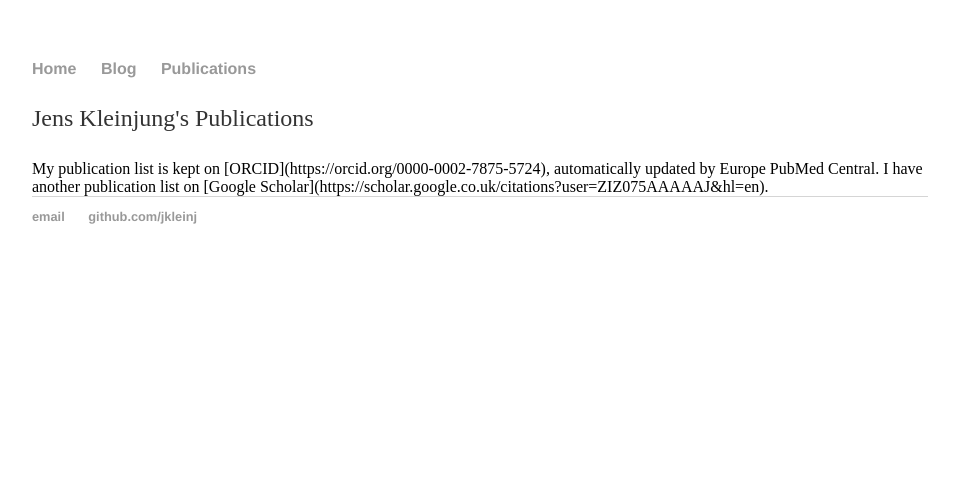
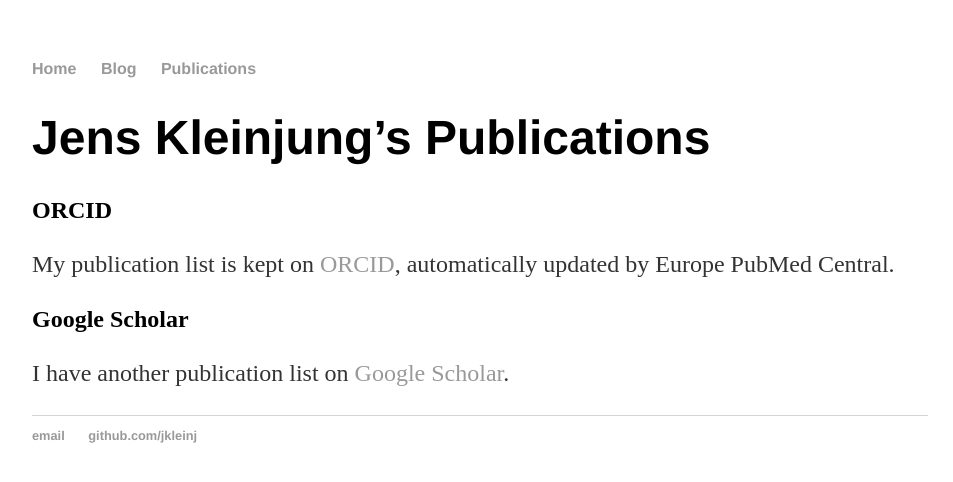
Before and after one commit to jkleinj/jkleinj.github.io, a Jekyll site: the page built from publications/index.md, in a window 1280 px wide. Shown: the top 482 px of the page, without its empty margins (160-1113 px from the left). Built offline with Jekyll 4.4.1, drawn with Linux system fonts in a browser that asks for light colours.

Commit message:
Update and rename index.html to index.md

```diff
--- a/publications/index.html
+++ b/publications/index.md
@@ -2,14 +2,13 @@
 layout: default
 title: Jens Kleinjung's Publications
 ---
-<div class="blurb">
-    <p>Jens Kleinjung's Publications</p>
-</div>
 
-<div markdown="1">
+# Jens Kleinjung's Publications
+
+## ORCID
 My publication list is kept on [ORCID](https://orcid.org/0000-0002-7875-5724),
 automatically updated by Europe PubMed Central.
 
+## Google Scholar
 I have another publication list on
 [Google Scholar](https://scholar.google.co.uk/citations?user=ZIZ075AAAAAJ&hl=en).
-</div>
```
